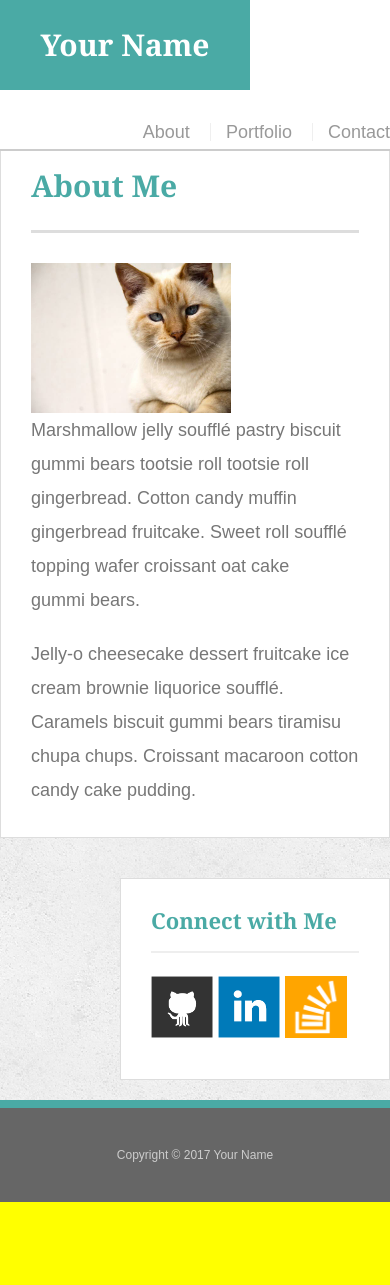
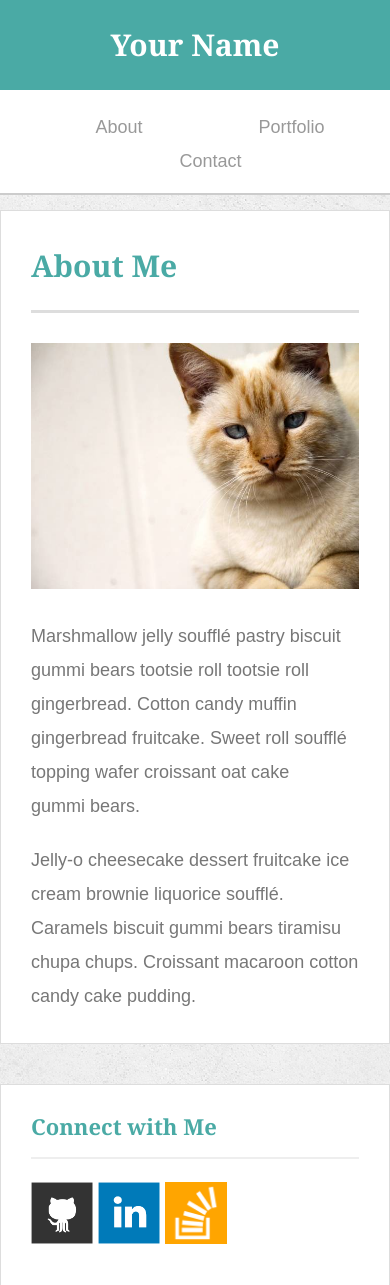
Before and after one commit to eric2turbo/Responsive-Portfolio, a plain HTML site: page index.html in a window 390 px wide. Shown: the top 1285 px of the page. Before the commit the page ends 1202 px from the top, so only its background shows below. Drawn offline with Linux system fonts and the light colour scheme.

Commit message:
Responsive Portfolio Homework

```diff
--- a/assets/css/style.css
+++ b/assets/css/style.css
@@ -249,13 +249,72 @@ input[type=submit] {
 }
 
 @media screen and (max-width: 768px) {
-    body {
-        background-color: black;
+
+    .container {
+        max-width: 93%;
+
+    }
+
+    .main-section {
+      max-width: 100%;
+      width: 100%;
+    }
+
+    .auth-image {
+      width: 50%;
+    }
+
+    .sidebar {
+      float: none;
+      clear: both;
+      max-width: 100%;
+      margin-top: 40px
+      margin-bottom: 40px;
     }
 }
 
 @media screen and (max-width: 640px) {
-    body {
-        background-color: yellow;
+
+    .container {
+
+      max-width: none;
+
+    }
+
+    #masthead {
+      position: static;
+      width: 100%;
+      margin: 0;
+
+    }
+
+    #logo {
+      width: 100%;
+      margin: 0 0 20px;
+    }
+
+    nav {
+      float: none;
+      text-align: center;
+      margin: 0;
+      word-spacing: 80px;
+      padding-bottom: 15px;
+    }
+
+    nav a {
+      line-height: 0px;
+    }
+
+    #main-container {
+      padding-top: 15px;
+    }
+
+    .auth-image {
+      width: 100%;
+      margin-bottom: 30px;
+    }
+
+    .work {
+      width: 100%;
     }
 }
```
